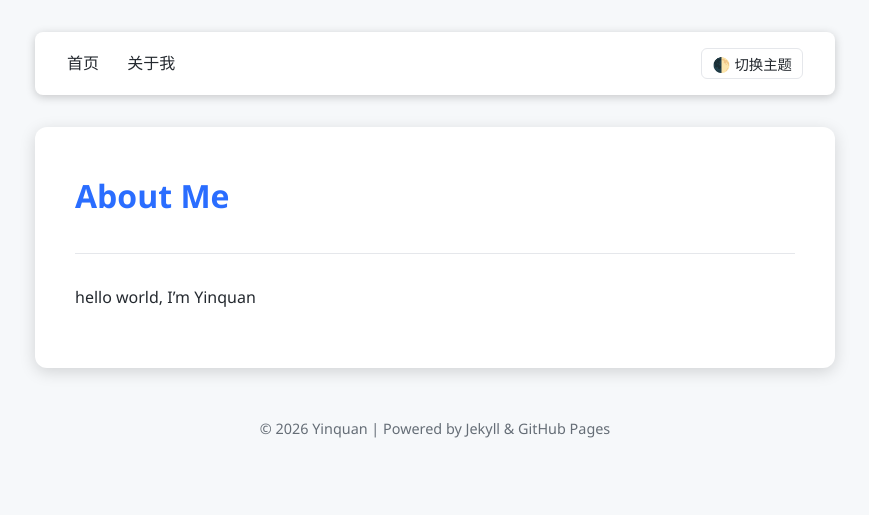
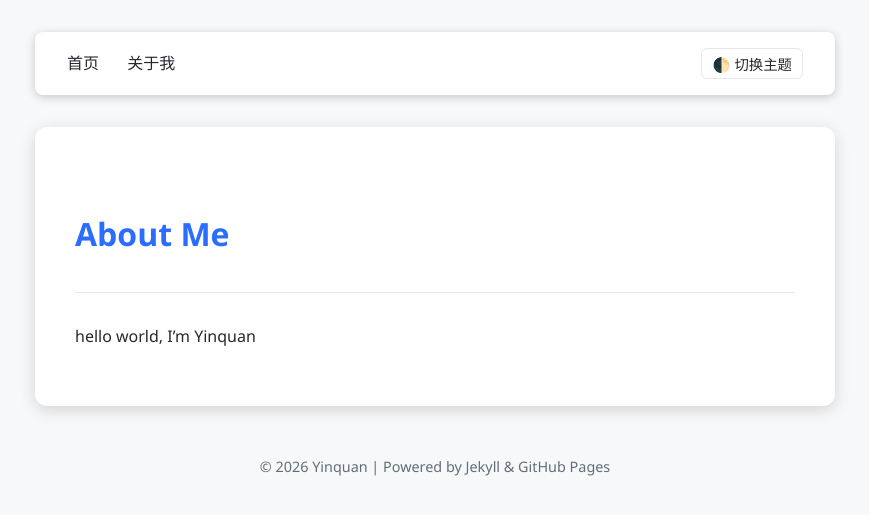
Before and after one commit to YinquanZeng/YinquanZeng.github.io, a Jekyll site: the page built from about.md, in a window 1280 px wide. Shown: the top 515 px of the page, without its empty margins (205-1074 px from the left). Built offline with Jekyll 4.4.1, drawn with Linux system fonts in a browser that asks for light colours.

Commit message:
Update default.html

```diff
--- a/_layouts/default.html
+++ b/_layouts/default.html
@@ -31,7 +31,7 @@
       box-sizing: border-box;
     }
     body {
-      font-family: "Segoe UI", "PingFang SC", "Microsoft YaHei", monospace;
+      font-family: "Segoe UI", "PingFang SC", "Microsoft YaHei", sans-serif;
       background-color: var(--bg-color);
       color: var(--text-color);
       line-height: 1.8;
@@ -80,37 +80,50 @@
       border-radius: 12px;
       box-shadow: 0 4px 16px rgba(0,0,0,0.15);
     }
-    h1, h2, h3 {
+
+    /* 👇👇👇 关键修复：Markdown 标题样式 👇👇👇 */
+    .markdown-content h1 {
+      font-size: 2em;
+      margin: 1.2em 0 0.8em;
       color: var(--title-color);
-      margin-bottom: 1rem;
+      font-weight: 700;
+    }
+    .markdown-content h2 {
+      font-size: 1.6em;
+      margin: 1.1em 0 0.7em;
+      color: var(--title-color);
       font-weight: 600;
     }
-    p {
-      margin-bottom: 1rem;
+    .markdown-content h3 {
+      font-size: 1.35em;
+      margin: 1em 0 0.6em;
+      color: var(--title-color);
     }
-    ul {
-      padding-left: 1.6rem;
-      margin-bottom: 1rem;
+    .markdown-content p {
+      margin-bottom: 1em;
+      line-height: 1.8;
     }
-    a {
+    .markdown-content ul,
+    .markdown-content ol {
+      margin-left: 1.6em;
+      margin-bottom: 1em;
+    }
+    .markdown-content li {
+      margin-bottom: 0.5em;
+    }
+    .markdown-content a {
       color: var(--link-color);
-      text-decoration: none;
     }
-    a:hover {
-      text-decoration: underline;
-    }
-    hr {
+    .markdown-content hr {
       border: 0;
       height: 1px;
       background: var(--border-color);
-      margin: 1.8rem 0;
+      margin: 1.8em 0;
     }
-    footer {
-      margin-top: 3rem;
-      text-align: center;
-      color: var(--muted-color);
-      font-size: 0.9rem;
+    .markdown-content strong {
+      color: var(--title-color);
     }
+
     pre, code {
       background: rgba(0,0,0,0.15);
       border-radius: 4px;
@@ -119,6 +132,13 @@
     [data-theme="light"] pre,
     [data-theme="light"] code {
       background: #f1f1f1;
+    }
+
+    footer {
+      margin-top: 3rem;
+      text-align: center;
+      color: var(--muted-color);
+      font-size: 0.9rem;
     }
   </style>
 </head>
@@ -132,7 +152,8 @@
       <button id="themeBtn">🌓 切换主题</button>
     </nav>
 
-    <div class="card">
+    <!-- 👇👇👇 关键修复：给内容加 markdown 样式类 👇👇👇 -->
+    <div class="card markdown-content">
       {{ content }}
     </div>
 
```
Also changed, not shown: other parts of _layouts/default.html (+0 -1 lines).
